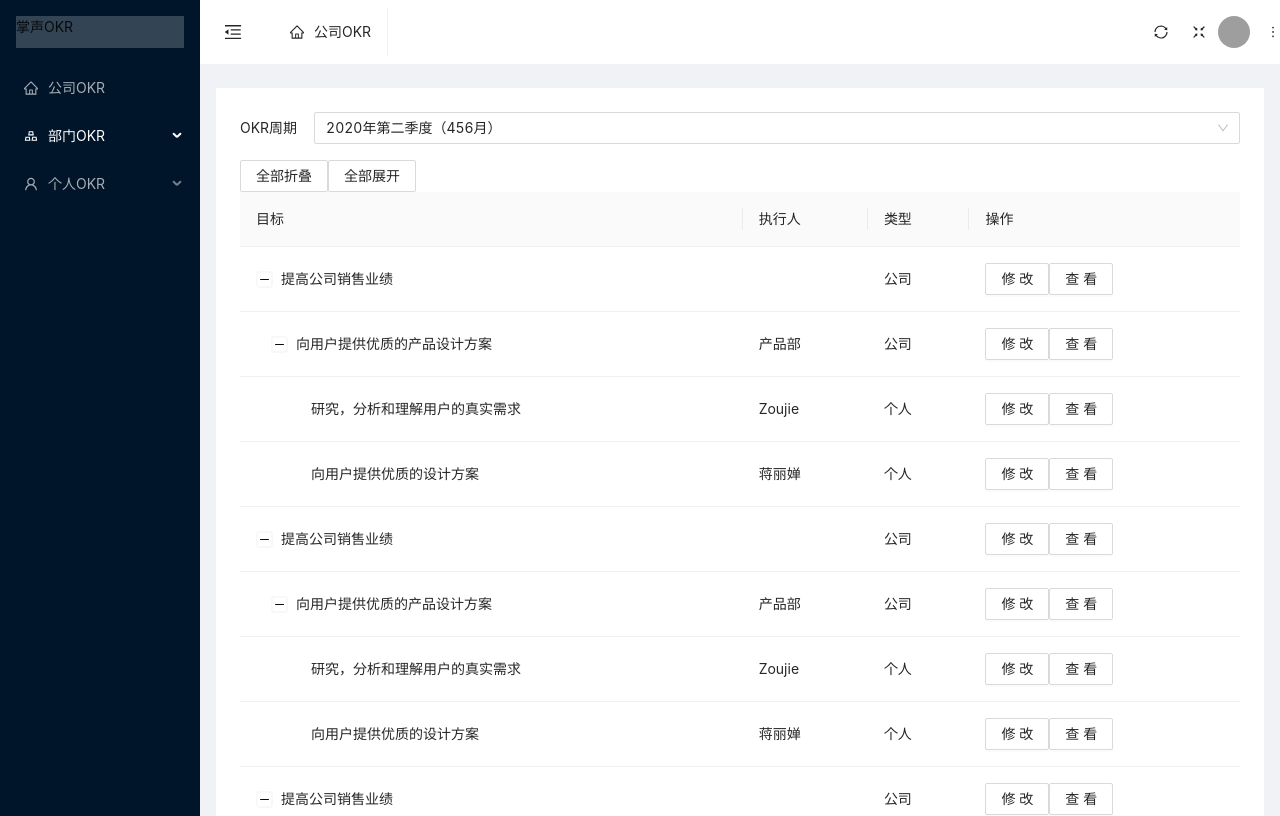
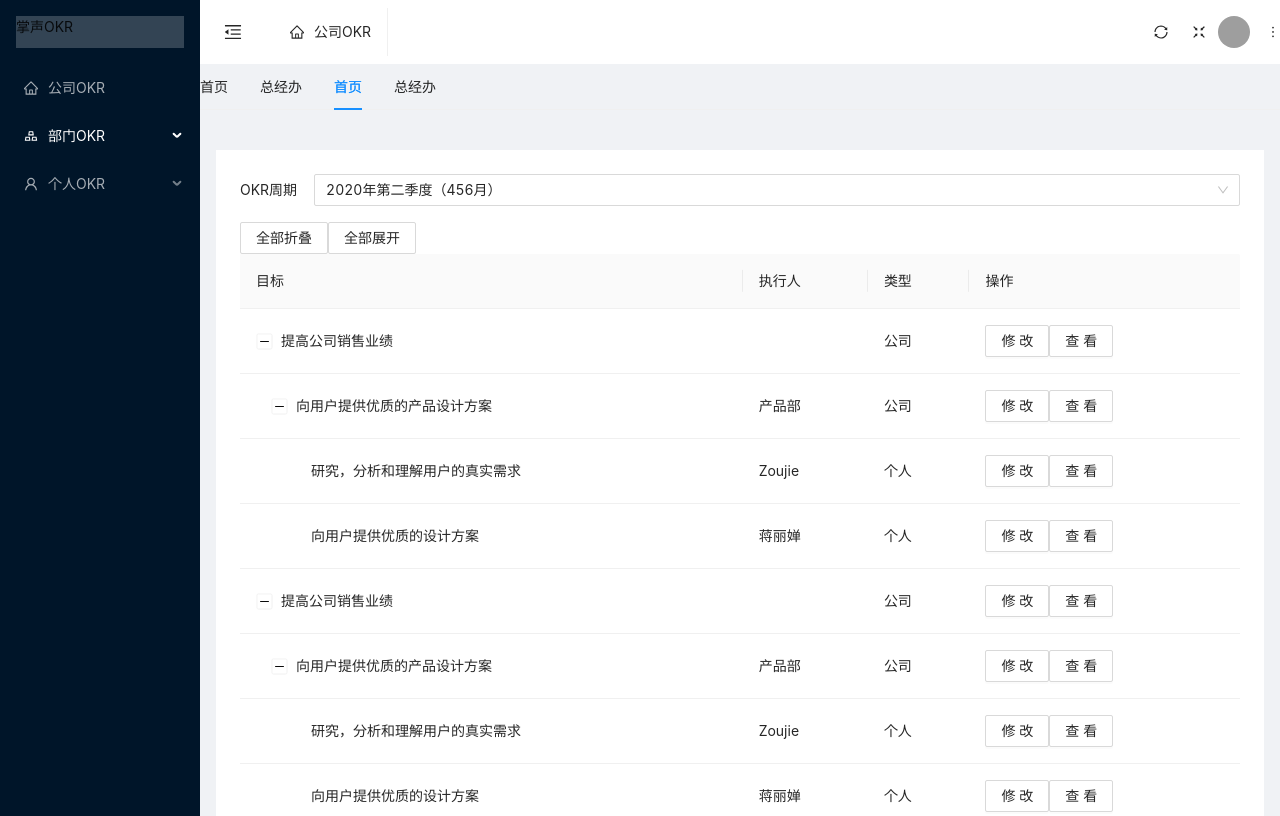
Before and after one commit to diana-loushang/okr, a React (Create React App) app: page / in a window 1280 px wide. Shown: the top 816 px of the page. Built offline with nearby package versions, Linux system fonts and the light colour scheme; grey boxes are pictures that could not be loaded.

Commit message:
developing tabs component

```diff
--- a/src/App.js
+++ b/src/App.js
@@ -3,24 +3,30 @@ import { BrowserRouter as Router } from "react-router-dom";
 import SiderNav from './pages/SiderNav ';
 import HeaderNav from './pages/HeaderNav';
 import ContentContainer from './pages/ContentContainer';
-import { Layout, Menu, Button } from 'antd';
+import { Layout, Menu, Button, Tag, Tabs } from 'antd';
 import 'antd/dist/antd.css';
+
 const { Sider, Content } = Layout;
-
+const { TabPane } = Tabs;
 
 export default class App extends Component {
   state = {
     collapsed: false,
     expandAllRow: true,
-    tableData:[1,2,5.3], //testing
-    okrRange:[
-      {range:'年度'},
-      {range:'月度'},
-      {range:'2020年第一季度'},
-      {range:'2020年第二季度（456月）'},
-      {range:'2020年第二季度（456月）'},
+    tableData: [1, 2, 5.3], //testing
+    okrRange: [
+      { range: '年度' },
+      { range: '月度' },
+      { range: '2020年第一季度' },
+      { range: '2020年第二季度（456月）' },
+      { range: '2020年第二季度（456月）' },
+    ],
+    tabs:[
+      {title:'首页', content:'', key:'首页', closable: false},
+      {title:'总经办', content:'', key:'总经办'},
     ]
-  };
+
+  }
 
   toggle = () => {
     this.setState({
@@ -31,7 +37,7 @@ export default class App extends Component {
 
   render() {
 
-    const { collapsed } = this.state;
+    const { collapsed, tabs } = this.state;
     return (
       <Layout>
         <div></div>
@@ -42,7 +48,22 @@ export default class App extends Component {
         <Layout className="site-layout">
 
           <HeaderNav collapsed={collapsed} toggle={this.toggle} />
-          <ContentContainer expandAllRow={this.state.expandAllRow} tableData={this.state.tableData}/>
+
+
+          <Tabs defaultActiveKey="首页">
+            <TabPane tab="首页" key="1" closable=' false' />
+            <TabPane tab="总经办" key="2" closable={true} />
+            {tabs.map(pane => (
+          <TabPane tab={pane.title} key={pane.key} closable={pane.closable}>
+            {pane.content}
+          </TabPane>
+        ))}
+          </Tabs>
+
+
+
+
+          <ContentContainer expandAllRow={this.state.expandAllRow} tableData={this.state.tableData} />
         </Layout>
       </Layout>
     );
--- a/src/index.css
+++ b/src/index.css
@@ -35,3 +35,10 @@ code {
 .site-layout .site-layout-background {
   background: #fff;
 }
+
+
+/* //tags  */
+
+span .ant-tag {
+  margin-right: 0px
+}
--- a/src/pages/HeaderNav.js
+++ b/src/pages/HeaderNav.js
@@ -10,6 +10,7 @@ const { Header } = Layout;
 const HeaderNav = ({ collapsed, toggle }) => {
 
     return (
+
         <Header className="site-layout-background" style={{ padding: 0, display: 'flex', alignItems: 'center', justifyContent: 'space-between' }} >
             <div style={{ padding: 0, display: 'flex',alignItems: 'center'}}>
                 {React.createElement(collapsed ? MenuUnfoldOutlined : MenuFoldOutlined, {
@@ -27,6 +28,7 @@ const HeaderNav = ({ collapsed, toggle }) => {
                 <MoreOutlined />
             </div>
         </Header>
+
     )
 
 }
```
